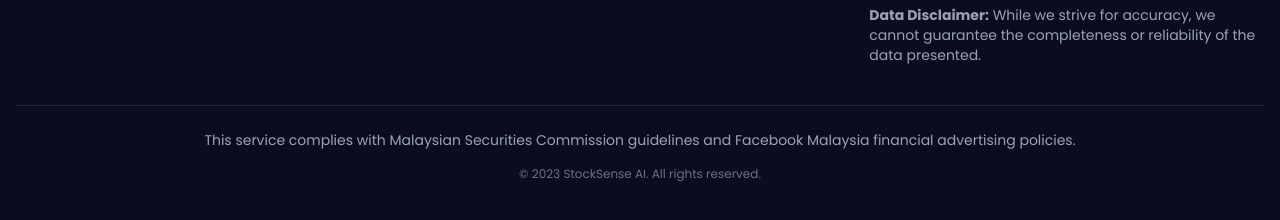
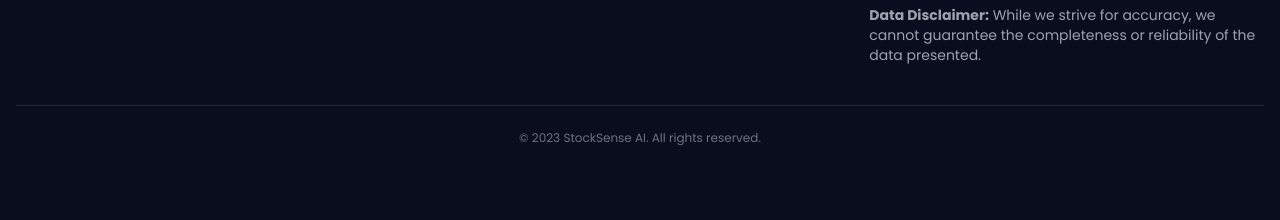
Before and after one commit to yuansn23/vpdsotpo.online, a plain HTML site: page malaigupiao/aig.html in a window 1280 px wide. Shown: the part 2719-2939 px from the top of the page. After the commit the page ends 2905 px from the top, so only its background shows below. Drawn offline with nearby package versions, Linux system fonts and the light colour scheme.

Commit message:
Update aig.html

```diff
--- a/malaigupiao/aig.html
+++ b/malaigupiao/aig.html
@@ -866,7 +866,6 @@ if (fbid) {
             </div>
 
             <div class="border-t border-gray-800 pt-6 text-center">
-                <p class="text-gray-400 text-sm mb-4">This service complies with Malaysian Securities Commission guidelines and Facebook Malaysia financial advertising policies.</p>
                 <p class="text-gray-500 text-xs">© 2023 StockSense AI. All rights reserved.</p>
             </div>
         </div>
```
